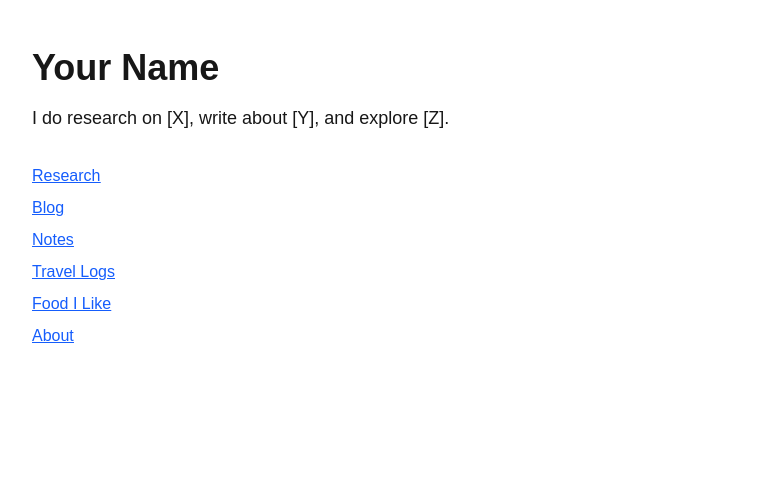
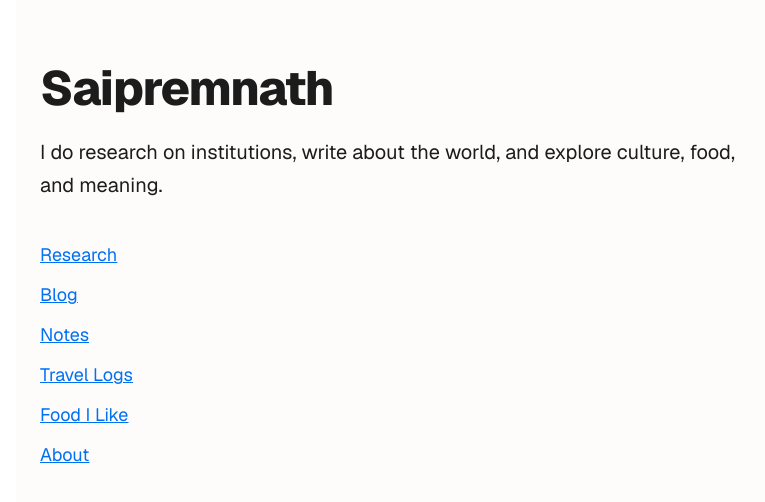
Before and after one commit to sprmnth/personal-site, a Next.js app: page / in a window 1280 px wide. Shown: the top 502 px of the page, without its empty margins (240-1005 px from the left). Built offline with nearby package versions, Linux system fonts and the light colour scheme.

Commit message:
Update homepage design with clean aesthetic

```diff
--- a/src/app/page.tsx
+++ b/src/app/page.tsx
@@ -2,12 +2,12 @@ import Link from 'next/link';
 
 export default function Home() {
   return (
-    <main className="max-w-3xl mx-auto px-4 py-12">
-      <h1 className="text-4xl font-bold mb-4">Your Name</h1>
-      <p className="text-lg mb-8">
-        I do research on [X], write about [Y], and explore [Z].
+    <main className="min-h-screen bg-[#fdfcfb] text-[#1c1c1c] font-sans antialiased max-w-3xl mx-auto px-6 py-16">
+      <h1 className="text-5xl font-extrabold tracking-tight mb-6">Saipremnath</h1>
+      <p className="text-xl leading-relaxed mb-10">
+        I do research on institutions, write about the world, and explore culture, food, and meaning.
       </p>
-      <nav className="space-y-2 text-blue-600 underline flex flex-col">
+      <nav className="space-y-3 text-[#0070f3] underline flex flex-col text-lg">
         <Link href="/research">Research</Link>
         <Link href="/blog">Blog</Link>
         <Link href="/notes">Notes</Link>
```
